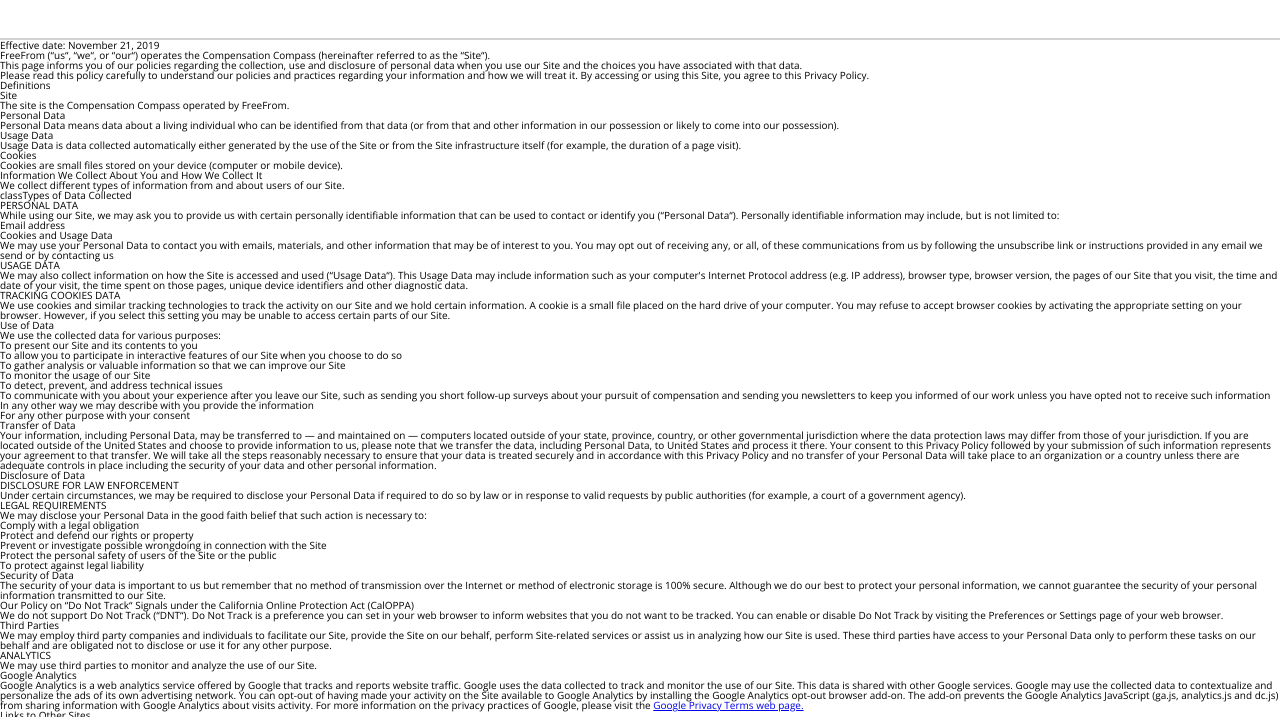
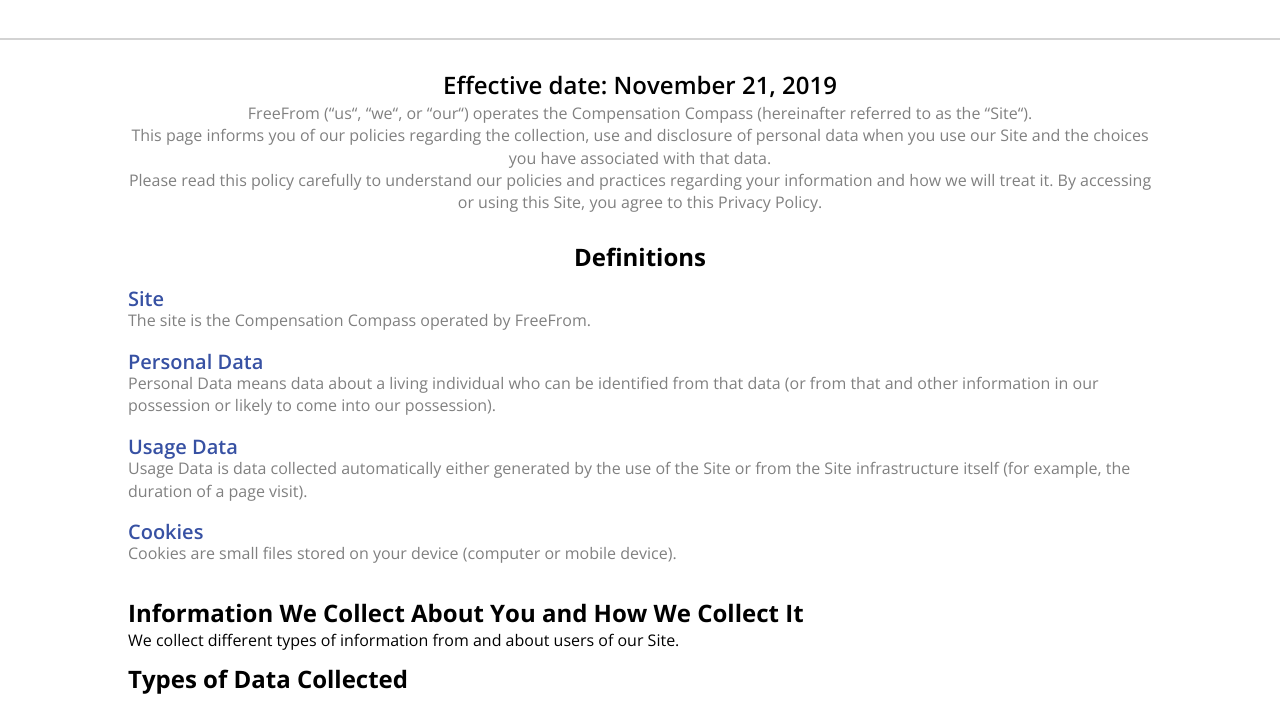
Before and after one commit to BW-Domestic-Violence-Survivors-Tool/marketing-page-AC, a plain HTML site: page privacy.html in a window 1280 px wide. Shown: the part 80-797 px from the top of the page. Drawn offline with nearby package versions, Linux system fonts and the light colour scheme.

Commit message:
added styling to privacy page

```diff
--- a/less/index.less
+++ b/less/index.less
@@ -707,3 +707,84 @@
         width: 80%;
     }
 }
+
+
+.policy{
+    width: 80%;
+    margin: 2.2% auto;
+
+}
+
+.policyIntro__header{
+   font-size: 2.4rem;
+   font-weight: 600;
+   text-align: center;
+   line-height: 140%;
+}
+
+.policyIntro__copy{
+    font-size: 1.6rem;
+    font-weight: 400;
+    line-height: 140%;
+    text-align: center;
+    color: @lightgrey;
+}
+
+.definitions{
+    width: 100%;
+    margin-top: 3%;
+    margin-bottom: 3%;
+}
+
+.definitions__header{
+    font-size: 2.4rem;
+    font-weight: 700;
+    text-align: center;
+}
+
+.definitions__term{
+    font-size: 2rem;
+    font-weight: 600;
+    margin-top: 2%;
+    color: @midnight;
+}
+
+.definitions__copy{
+    font-size: 1.6rem;
+    font-size: 400;
+    line-height: 140%;
+    color: @lightgrey;
+}
+
+
+.dataUse__header{
+    font-size: 2.4rem;
+    font-weight: 700;
+    line-height: 140%;
+    margin-top: 1%;
+}
+
+.dataUse__subheader{
+    font-size: 2rem;
+    font-weight: 600;
+    line-height: 140%;
+    margin-top: 2%;
+}
+
+.dataUse__copy{
+    font-size: 1.6rem;
+    line-height: 140%;
+    font-weight: 400;
+}
+
+.dataUse__list{
+    list-style-type: disc;
+    font-size: 1.6rem;
+    margin-left: 3%;
+    margin-top: 1%;
+    color: @easterEgg;
+    li{
+        margin-bottom: 1%;
+        line-height: 140%;
+    }
+}
--- a/privacy.html
+++ b/privacy.html
@@ -63,7 +63,7 @@
     <div class="dataUse">
         <h1 class="dataUse__header"> Information We Collect About You and How We Collect It</h1>
         <p class="dataUse__copy">We collect different types of information from and about users of our Site.</p>
-        <h1 class="dataUse__header">classTypes of Data Collected</h1>
+        <h1 class="dataUse__header">Types of Data Collected</h1>
         <h3 class="dataUse__subheader">PERSONAL DATA</h3>
         <p class="dataUse__copy">While using our Site, we may ask you to provide us with certain personally identifiable information that can be used to contact or identify you (“Personal Data“). Personally identifiable information may include, but is not limited to:</p>
         <ul class="dataUse__list">
@@ -115,7 +115,7 @@
         <p class="dataUse__copy">We do not support Do Not Track (“DNT“). Do Not Track is a preference you can set in your web browser to inform websites that you do not want to be tracked. You can enable or disable Do Not Track by visiting the Preferences or Settings page of your web browser.</p>
 
         <h3 class="dataUse__subheader">Third Parties</h3>
-        <p class="">We may employ third party companies and individuals to facilitate our Site, provide the Site on our behalf, perform Site-related services or assist us in analyzing how our Site is used. These third parties have access to your Personal Data only to perform these tasks on our behalf and are obligated not to disclose or use it for any other purpose.</p>
+        <p class="dataUse__copy">We may employ third party companies and individuals to facilitate our Site, provide the Site on our behalf, perform Site-related services or assist us in analyzing how our Site is used. These third parties have access to your Personal Data only to perform these tasks on our behalf and are obligated not to disclose or use it for any other purpose.</p>
 
         <h3 class="dataUse__subheader">ANALYTICS</h3>
         <p class="dataUse__copy">We may use third parties to monitor and analyze the use of our Site.</p>
@@ -131,7 +131,7 @@
         <h3 class="dataUse__subheader">Changes to This Policy</h3>
         <p class="dataUse__copy">We may update our Privacy Policy from time to time. It is our policy to post any changes we make to our Privacy Policy on this page. If we make changes, we will notify you by revising the date at the top of the policy. We encourage you to review the Privacy Policy whenever you access the Site or otherwise interact with us to to stay informed about our information practices and the choices available to you.</p>
         <h3 class="dataUse__subheader">Contact Us</h3>
-        <p class="dataUse__copy">If you have any questions about this Privacy Policy, please contact us by email at: compensation@freefrom.org.</p>
+        <p class="dataUse__copy">If you have any questions about this Privacy Policy, please contact us by email at: <a href="compensation@freefrom.org">compensation@freefrom.org</a>.</p>
     </div>
 
 
```
Also changed, not shown: CSS/index.css.
